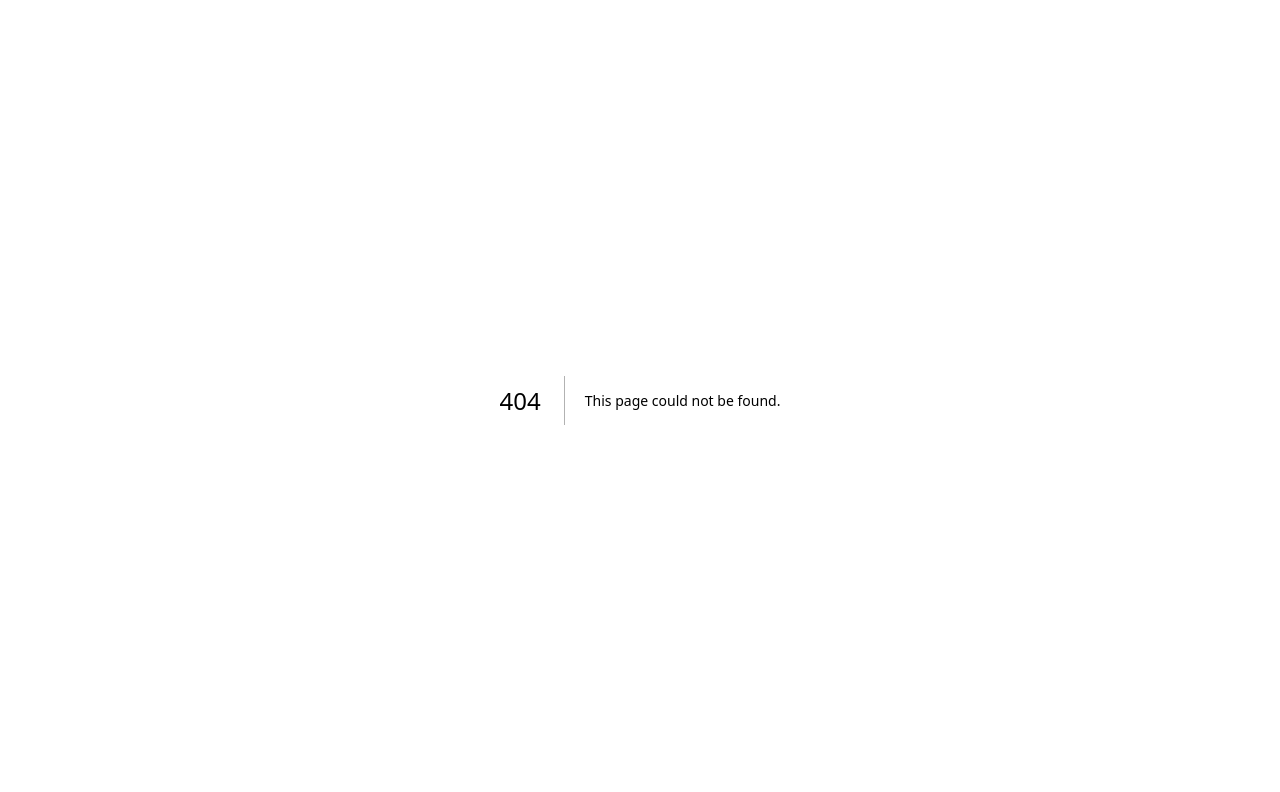
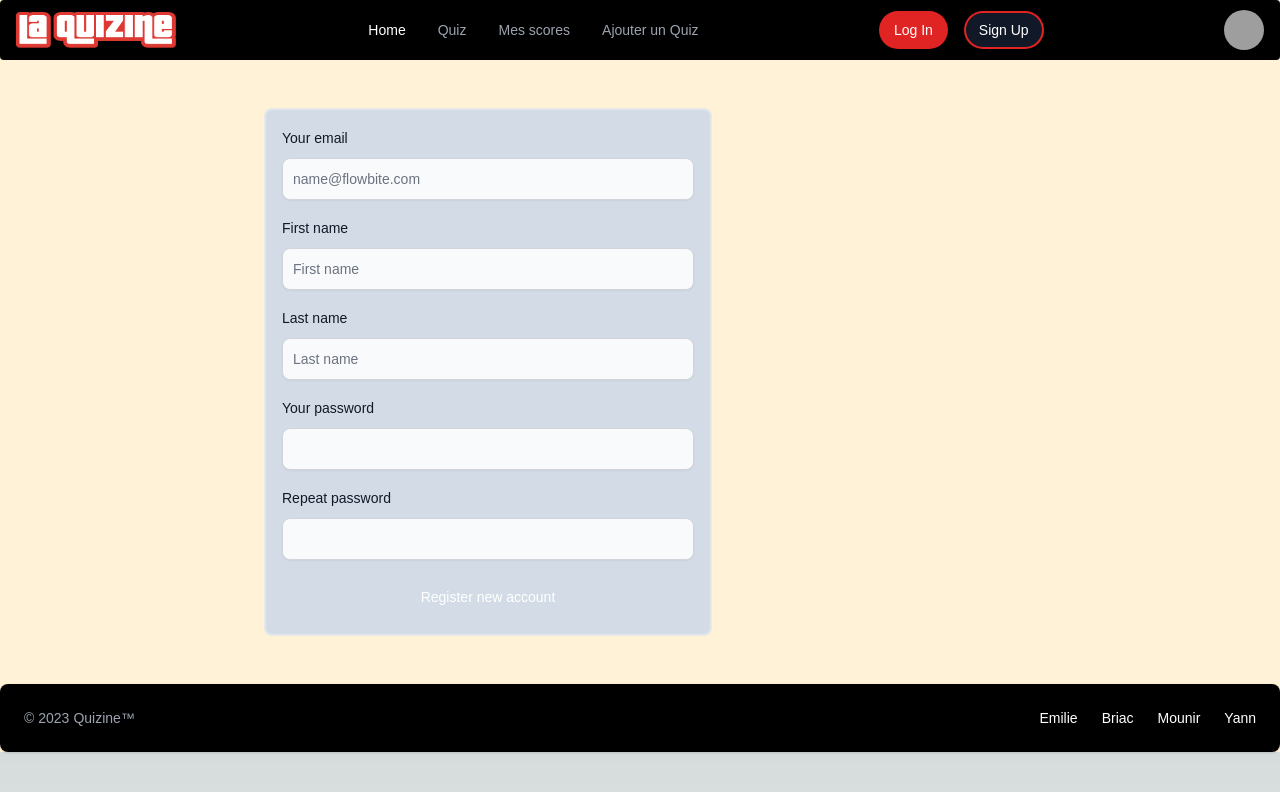
Before and after one commit to YannChavret/Quiz, a Next.js app in the folder quiz-frontend/: page /signUp in a window 1280 px wide. Before the commit this address had no page. Shown: the top 792 px of the page. Built offline with nearby package versions, Linux system fonts and the light colour scheme; grey boxes are pictures that could not be loaded.

Commit message:
routes login et signup

```diff
--- a/quiz-frontend/app/page.tsx
+++ b/quiz-frontend/app/page.tsx
@@ -8,7 +8,7 @@ import LogIn from '@/components/LogInForm';
 
 export default function Home() {
   return (
-    <div >
+    <div className="bg-beige">
           <Menu/>
 
           <ModuleCard/>
--- a/quiz-frontend/components/Footer.tsx
+++ b/quiz-frontend/components/Footer.tsx
@@ -9,7 +9,10 @@ return (
 
 
 
-<Footer container>
+<Footer container
+    className="dark bg-black"
+
+    >
   <Footer.Copyright
     by="Quizine™"
     href="#"
--- a/quiz-frontend/components/LogInForm.tsx
+++ b/quiz-frontend/components/LogInForm.tsx
@@ -5,7 +5,7 @@ import { Label, TextInput, Button, Checkbox } from "flowbite-react";
 export default function LogIn() {
 
 return(
-<form className="flex max-w-md flex-col gap-4 border-2 rounded-lg p-4">
+<form className="flex max-w-md flex-col gap-4 border-2 rounded-lg p-4 m-12 w-full bg-gray-light">
   <div>
     <div className="mb-2 block">
       <Label
--- a/quiz-frontend/components/Menu.tsx
+++ b/quiz-frontend/components/Menu.tsx
@@ -1,17 +1,23 @@
-
-
-import { Navbar, Dropdown, Avatar } from "flowbite-react";
+import { Navbar, Dropdown, Avatar, Button } from "flowbite-react";
 import Logo from "../public/assets/logo_Quizine.png"
 import Image from 'next/image'
+// import { useRouter } from "next/router";
 
 export default function Menu() {
+
+  // const router = useRouter()
+
+  // const goToLogIn = () => {
+  //   router.push('/pages/logIn')
+  // }
+
 return (
 <Navbar
+  className="dark bg-black"
     fluid={true}
     rounded={true}
-    className="bg-black dark"
   >
-    <Navbar.Brand >
+    <Navbar.Brand>
       <Image
         src={Logo}
         className="mr-3 h-16 w-40 sm:h-9"
@@ -22,26 +28,21 @@ return (
     </Navbar.Brand>
     <div className="flex md:order-2">
       <Dropdown
+        disabled={false}
         arrowIcon={false}
         inline={true}
         label={<Avatar alt="User settings" img="https://flowbite.com/docs/images/people/profile-picture-5.jpg" rounded={true}/>}
       >
         <Dropdown.Header>
           <span className="block text-sm">
-            Bonnie Green
+            Joe LaMouk
           </span>
           <span className="block truncate text-sm font-medium">
-            name@flowbite.com
+            name@joelamouk.com
           </span>
         </Dropdown.Header>
         <Dropdown.Item>
-          Dashboard
-        </Dropdown.Item>
-        <Dropdown.Item>
-          Settings
-        </Dropdown.Item>
-        <Dropdown.Item>
-          Earnings
+          Mon Profil
         </Dropdown.Item>
         <Dropdown.Divider />
         <Dropdown.Item>
@@ -67,5 +68,26 @@ return (
         Ajouter un Quiz
       </Navbar.Link>
     </Navbar.Collapse>
+    <div className="flex flex-row gap-4">
+    <Button
+      color="failure"
+      size="sm"
+      pill
+      href="/logIn">
+      <p>
+        Log In
+      </p>
+    </Button>
+    <Button
+      color="failure"
+      size="sm"
+      pill
+      outline
+      href="/signUp">
+      <p>
+        Sign Up
+      </p>
+    </Button>
+    </div>
   </Navbar>)
 }
--- a/quiz-frontend/components/SignUpForm.tsx
+++ b/quiz-frontend/components/SignUpForm.tsx
@@ -5,7 +5,7 @@ import { Label, TextInput, Button } from "flowbite-react";
 
 export default function SignUp() {
     return (
-<form className="flex max-w-md flex-col gap-4 border-2 rounded-lg p-4">
+<form className="flex max-w-md flex-col gap-4 border-2 rounded-lg p-4 m-12 w-full bg-gray-light">
   <div>
     <div className="mb-2 block">
       <Label
--- /dev/null
+++ b/quiz-frontend/pages/logIn.tsx
@@ -0,0 +1,21 @@
+import "../app/globals.css"
+import PiedDePage from '@/components/Footer';
+import LogInForm from "@/components/LogInForm";
+import Menu from '@/components/Menu';
+
+
+export default function logIn() {
+    return (
+      <div className="bg-beige ">
+            <Menu/>
+
+            <div className="container flex justify-center w-screen">
+
+            <LogInForm/>
+
+            </div>
+
+            <PiedDePage/>
+      </div>
+    )
+  }
--- /dev/null
+++ b/quiz-frontend/pages/signUp.tsx
@@ -0,0 +1,21 @@
+import "../app/globals.css"
+import PiedDePage from '@/components/Footer';
+import Menu from '@/components/Menu';
+import SignUpForm from '@/components/SignUpForm';
+
+
+export default function signUp() {
+    return (
+        <div className="bg-beige ">
+            <Menu/>
+
+            <div className="container flex justify-center w-screen">
+
+                <SignUpForm/>
+
+            </div>
+
+            <PiedDePage/>
+      </div>
+    )
+  }
--- a/quiz-frontend/tailwind.config.js
+++ b/quiz-frontend/tailwind.config.js
@@ -23,6 +23,8 @@ module.exports = {
       "gray-dark": "#273444",
       gray: "#8492a6",
       "gray-light": "#d3dce6",
+      dark: "#121212",
+      beige: "#FFF2D6",
     },
     fontFamily: {
       sans: ["Graphik", "sans-serif"],
```
